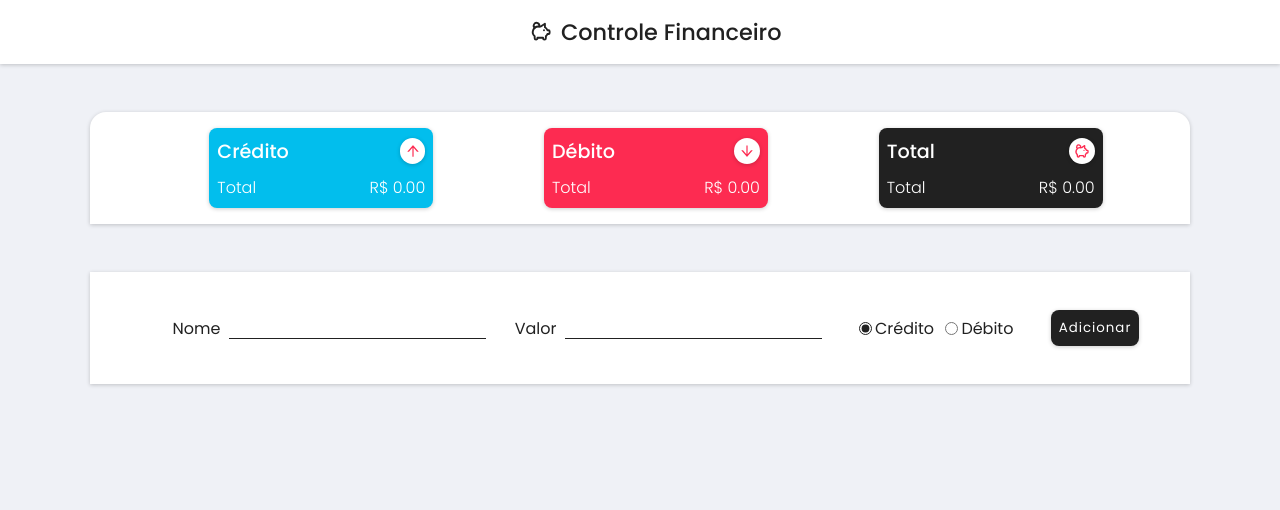
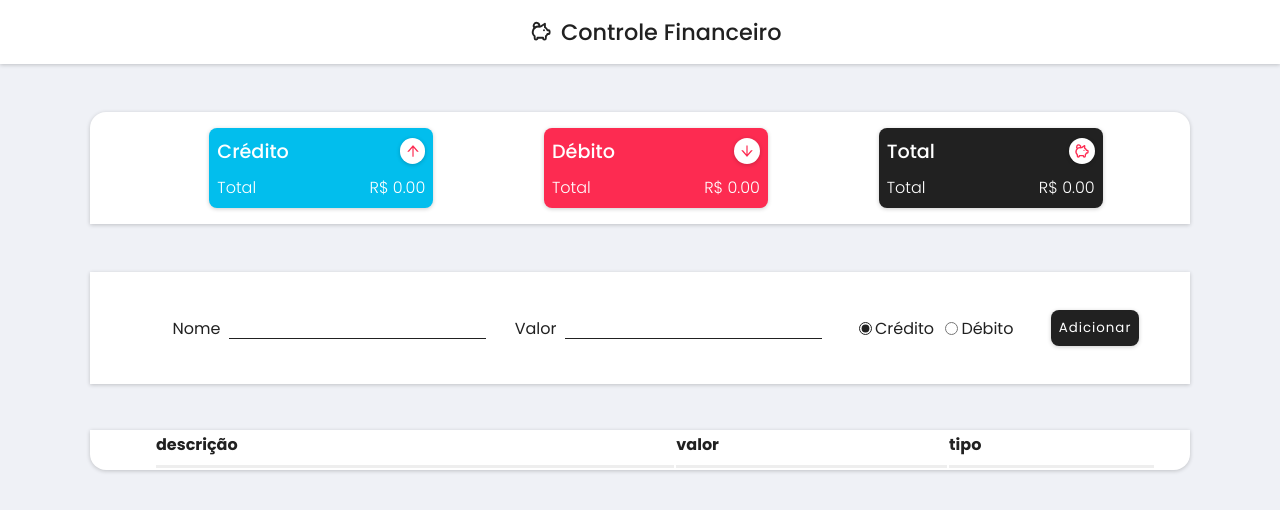
Before and after one commit to dev-marcioreis/financial-control, a React (Create React App) app: page / in a window 1280 px wide. Shown: the top 510 px of the page. Built offline with nearby package versions, Linux system fonts and the light colour scheme.

Commit message:
iniciando items component

```diff
--- a/src/App.js
+++ b/src/App.js
@@ -2,6 +2,7 @@ import { useEffect, useState } from 'react';
 import './App.css';
 import Form from './components/form/Form';
 import Header from './components/header/Header';
+import Items from './components/items/Items';
 import Main from './components/main/Main';
 
 
@@ -52,6 +53,7 @@ function App() {
       <Header />
       <Main income={income} expense={expense} total={total} />
       <Form handleAdd={handleAdd} />
+      <Items />
     </>
   );
 }
--- a/src/components/items/Items.jsx
+++ b/src/components/items/Items.jsx
@@ -1,9 +1,28 @@
-import './itmes.css'
+import Item from './item/Item'
+import './items.css'
 
-const Items = () => {
+const Items = ( { items, setItems } ) => {
   return (
     <>
-        <h1>Items</h1>
+        <section className='section items'>
+          <div className='container'>
+              <table className='table'>
+                  <thead className='table-head'>
+                      <tr>
+                        <th>descrição</th>
+                        <th>valor</th>
+                        <th>tipo</th>
+                        <th></th>
+                      </tr>
+                  </thead>
+                  <tbody className='table-body'>
+                    {
+                      items?.map((item, index) => (<Item key={index} item={item} />))
+                    }
+                  </tbody>
+              </table>
+          </div>
+        </section>
     </>
   )
 }
--- a/src/components/items/items.css
+++ b/src/components/items/items.css
@@ -0,0 +1,22 @@
+.items .container {
+    background: var(--white-color);
+    box-shadow: var(--shadow);
+    max-width: 1100px;
+    width: 95%;
+    height: auto;
+    margin-block-start: -.1rem;
+    margin-block-end: 2rem;
+    border-bottom-left-radius: 1rem;
+    border-bottom-right-radius: 1rem;
+}
+.items .container .table {
+    width: 100%;
+}
+.items .container .table .table-head {
+    text-align: left;
+}
+.items .container .table .table-head tr th {
+    text-align: left;
+    border-bottom: inset;
+    padding-bottom: .5rem;
+}
```
